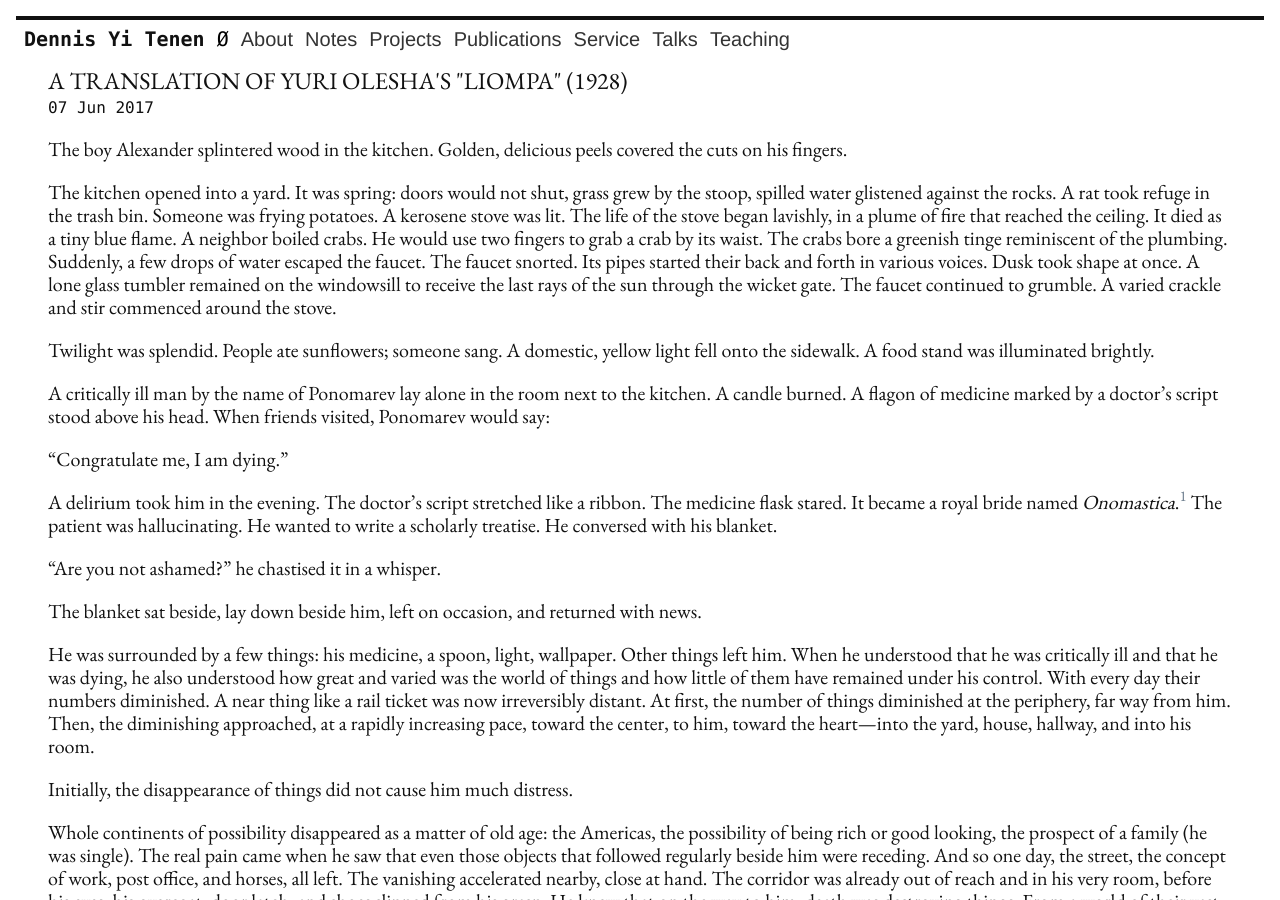
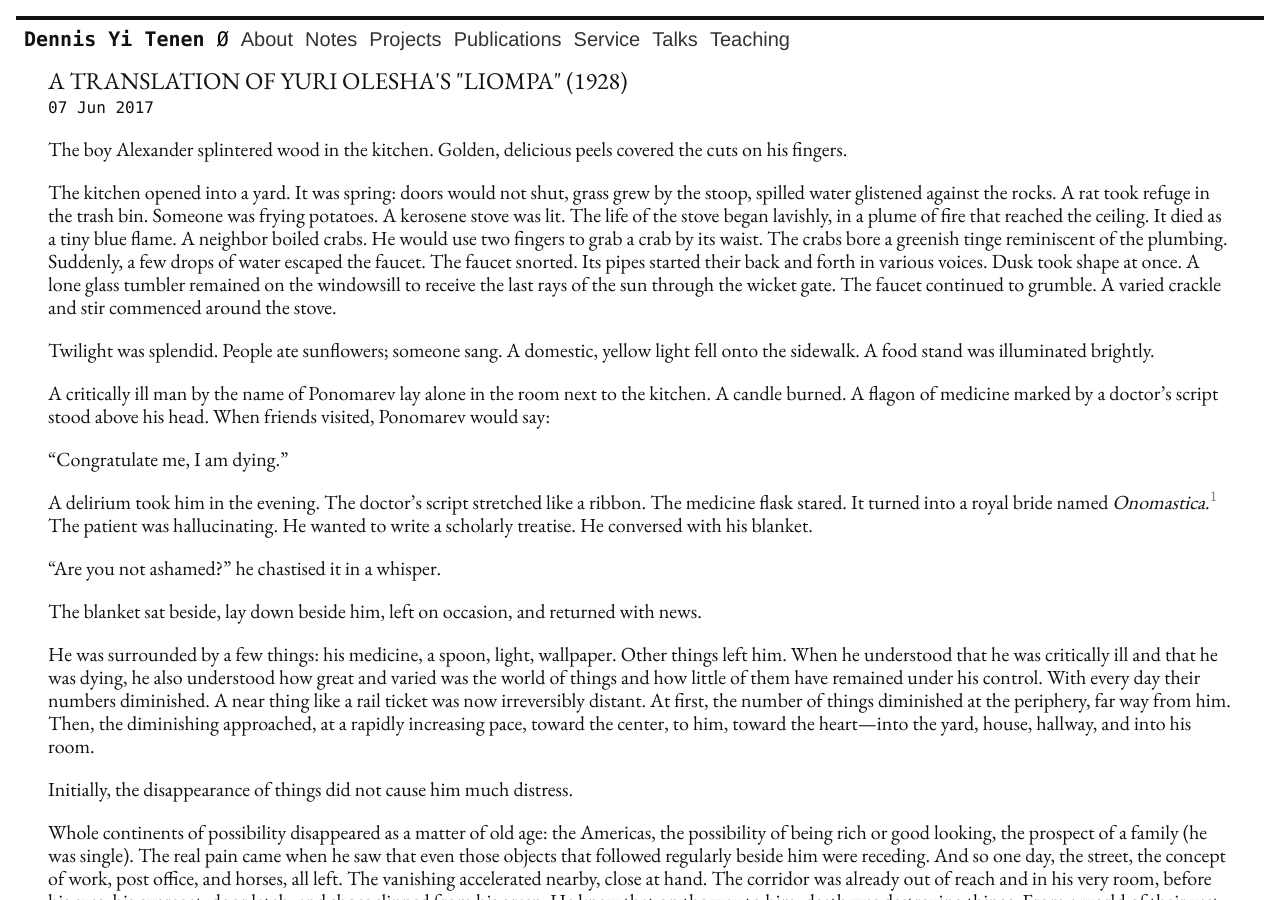
Before and after one commit to denten/denten.github.io, a Jekyll site: the page built from _posts/2017-06-07-liompa.md, in a window 1280 px wide and 900 px high. Built offline with Jekyll 4.4.1, drawn with Linux system fonts in a browser that asks for light colours; nearby versions of some CDN libraries; library files that are not in the unit come from our copies.

Commit message:
final polish edits

```diff
--- a/_posts/2017-06-07-liompa.md
+++ b/_posts/2017-06-07-liompa.md
@@ -35,7 +35,7 @@ stood above his head. When friends visited, Ponomarev would say:
 "Congratulate me, I am dying."
 
 A delirium took him in the evening. The doctor's script stretched like a
-ribbon. The medicine flask stared. It became a royal bride named
+ribbon. The medicine flask stared. It turned into a royal bride named
 *Onomastica*.[^2] The patient was hallucinating. He wanted to write a
 scholarly treatise. He conversed with his blanket.
 
```
